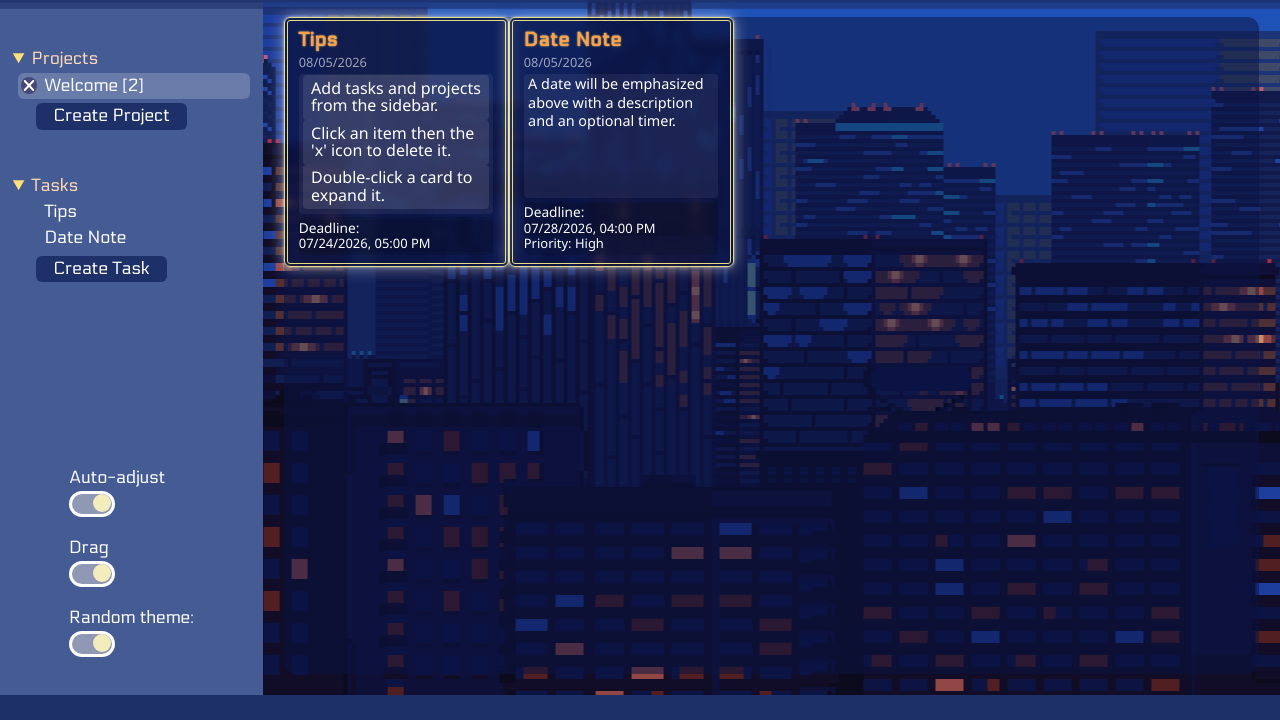
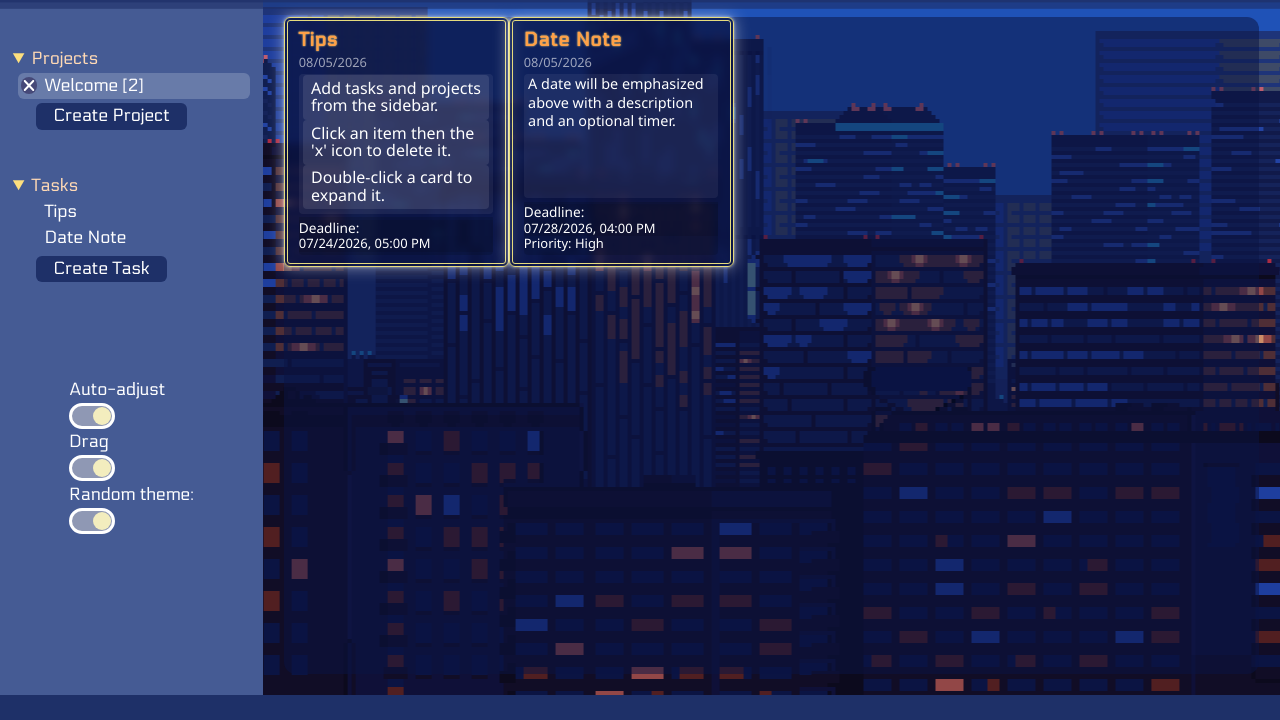
Before and after one commit to inflammable252-bit/neon-tasks, a website built with webpack: page src/template.html in a window 1280 px wide. Shown: the part 80-800 px from the top of the page. Built offline with nearby package versions, Linux system fonts and the light colour scheme.

Commit message:
Improve responsiveness of settings toggle menu

```diff
--- a/src/style.css
+++ b/src/style.css
@@ -182,34 +182,37 @@ aside li:focus, aside li.selected-project {
     }
 }
 div.toggle-inputs-wrapper {
+    padding: 1.5em 1.5em clamp(5em, 10vw, 15vw);
     justify-self: center;
     position: fixed;
     right: 0;
     bottom: 0;
     grid-row: -3/-2;
     color: #FFF;
-    padding: 0;
     border-radius: 6px 0;
     background-color: color-mix(in srgb, var(--theme-current-color), #ffffffc9 25%);
     overflow: hidden;
-    width: 0;
+    height: 0;
+    opacity: 0;
     transition: all 0.2s ease-in-out;
+
     label {
         padding-top: 1em;
         opacity: 0;
     }
     input {
         opacity: 0;
-        /* display: none; */
     }
 }
+
 div.toggle-inputs-wrapper.selected-settings {
     width: max-content;
     right: 0;
-    padding: 1.5em 1.5em 20%;
+    height: min-content;
+    box-shadow: -2px -2px 0px 2px var(--bg-current-color);
+    opacity: 1;
     label, input {
         opacity: 1;
-        display: block;
     }
 }
 div.toggle-inputs.wrapper label {
@@ -245,14 +248,14 @@ div.toggle-inputs.wrapper label {
     transform: translate(20px);
 }
 @media (min-width: 1024px) {
-    div.toggle-inputs-wrapper, div.toggle-inputs-wrapper.settings-selected {
+    aside div.toggle-inputs-wrapper, aside div.toggle-inputs-wrapper.settings-selected {
+        box-shadow: none;
         position: relative;
         background: none;
-        width: fit-content;
-
+        opacity: 1;
+        height: min-content;
         label, input {
             opacity: 1;
-            display: block;
         }
     }
 }
```
